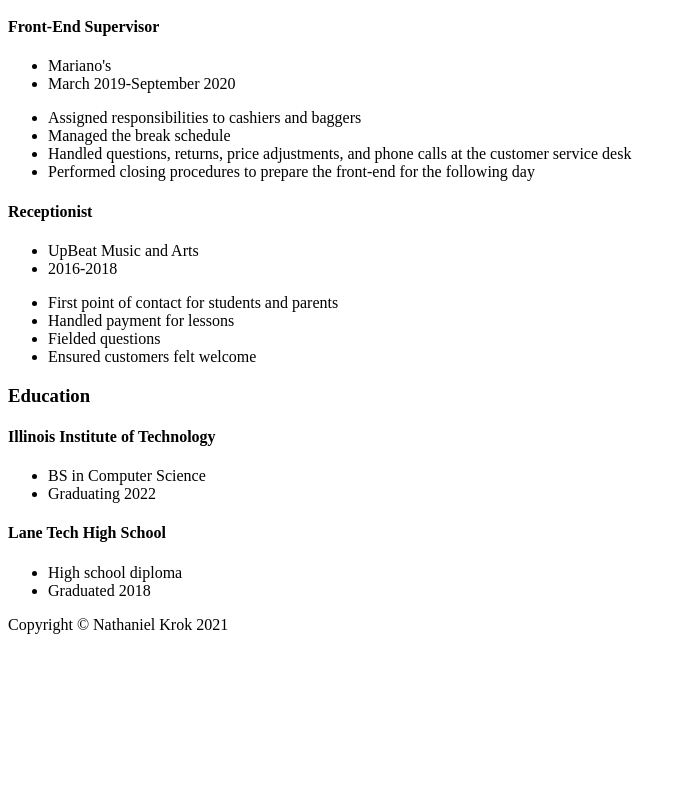
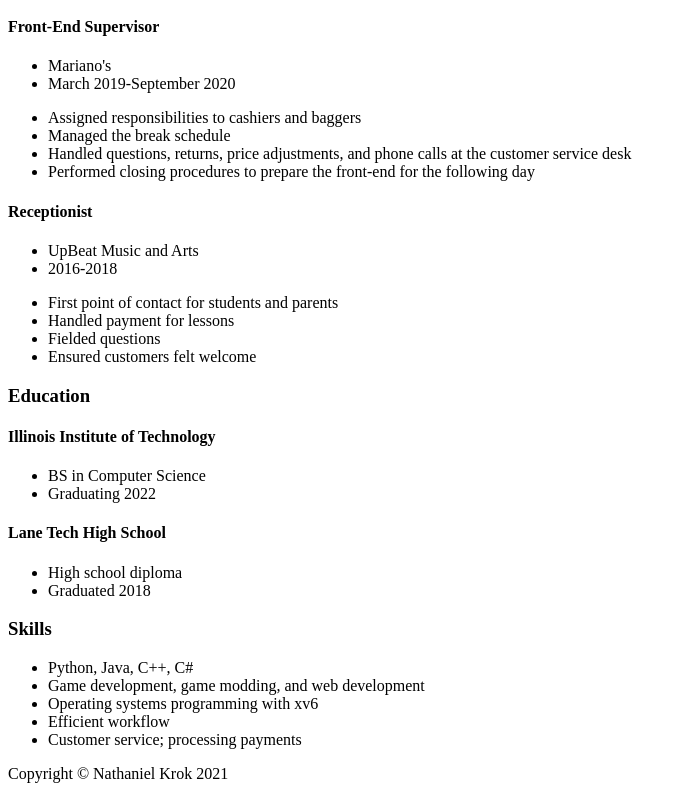
Before and after one commit to nkrok/personal-website, a plain HTML site: page resume/index.html in a window 1280 px wide. Shown: the part 412-1203 px from the top of the page, without its empty margins (0-686 px from the left). Before the commit the page ends 1054 px from the top, so only its background shows below. Drawn offline with Linux system fonts and the light colour scheme.

Commit message:
Add skills section to resume

```diff
--- a/resume/index.html
+++ b/resume/index.html
@@ -97,6 +97,18 @@
                 </ul>
             </article>
         </section>
+
+        <section id="resume-skills">
+            <h3>Skills</h3>
+
+            <ul>
+                <li>Python, Java, C++, C#</li>
+                <li>Game development, game modding, and web development</li>
+                <li>Operating systems programming with xv6</li>
+                <li>Efficient workflow</li>
+                <li>Customer service; processing payments</li>
+            </ul>
+        </section>
     </main>
 
     <footer id="main-footer">
```
